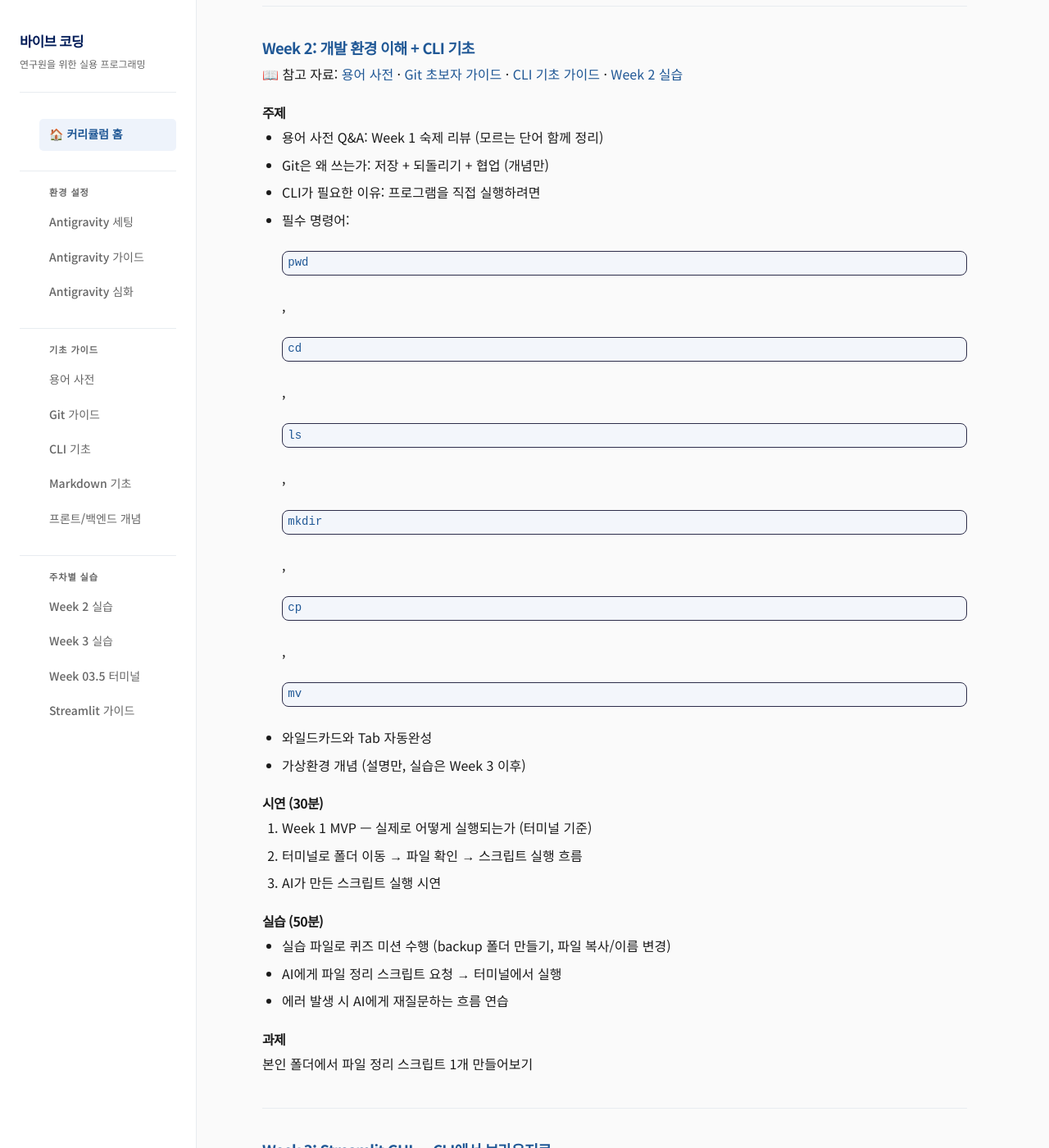
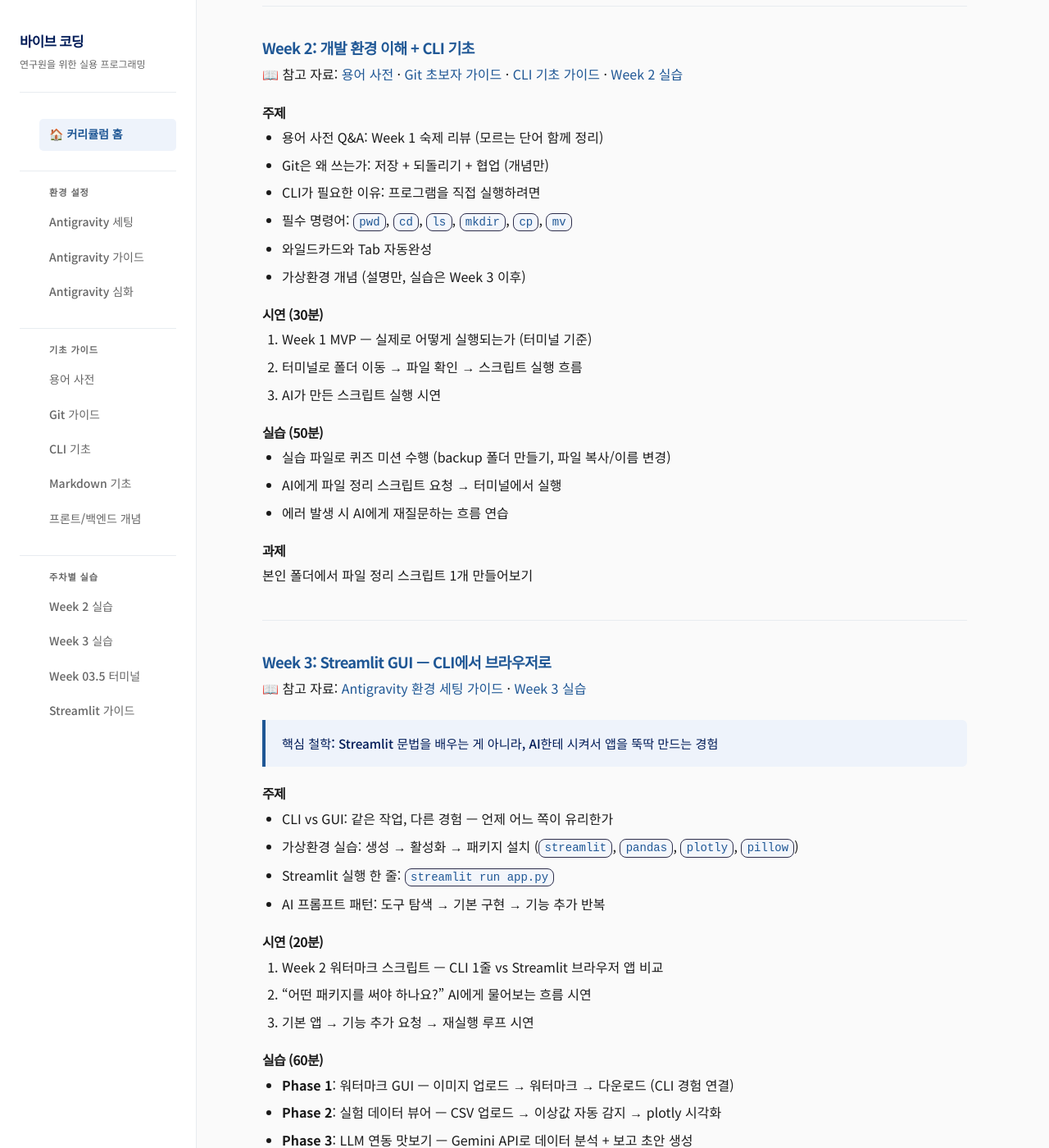
Before and after one commit to arimons/vibe-coding, a Jekyll site: the page built from docs/index.md, in a window 1280 px wide and 1400 px high, scrolled down 2563 px. Shown: the whole window at 82% size. Built offline with Jekyll 4.4.1, drawn with Linux system fonts in a browser that asks for light colours; some web fonts are replaced.

Commit message:
fix: .highlighter-rouge block 적용 범위를 div/pre로 한정, 인라인 code 분리

```diff
--- a/docs/_layouts/default.html
+++ b/docs/_layouts/default.html
@@ -7,13 +7,13 @@
   <meta name="description" content="{{ site.description }}">
   <link rel="stylesheet" href="{{ '/assets/css/style.css' | relative_url }}">
   <style>
-    /* 코드블록 래퍼 — 블록 강제 */
-    .highlighter-rouge, div.highlight, pre.highlight, pre {
+    /* 블록 코드 래퍼만 block — div/pre 태그에만 적용, code 태그 제외 */
+    div.highlighter-rouge, div.highlight, pre.highlight, pre {
       display: block !important;
       position: static !important;
     }
-    /* 인라인 code — 블록 전환 절대 방지 */
-    :not(pre) > code {
+    /* 인라인 code — highlighter-rouge 클래스가 붙어도 inline 유지 */
+    code.highlighter-rouge, :not(pre) > code {
       display: inline !important;
     }
     /* pre 안의 code — 인라인 스타일 초기화 */
```
